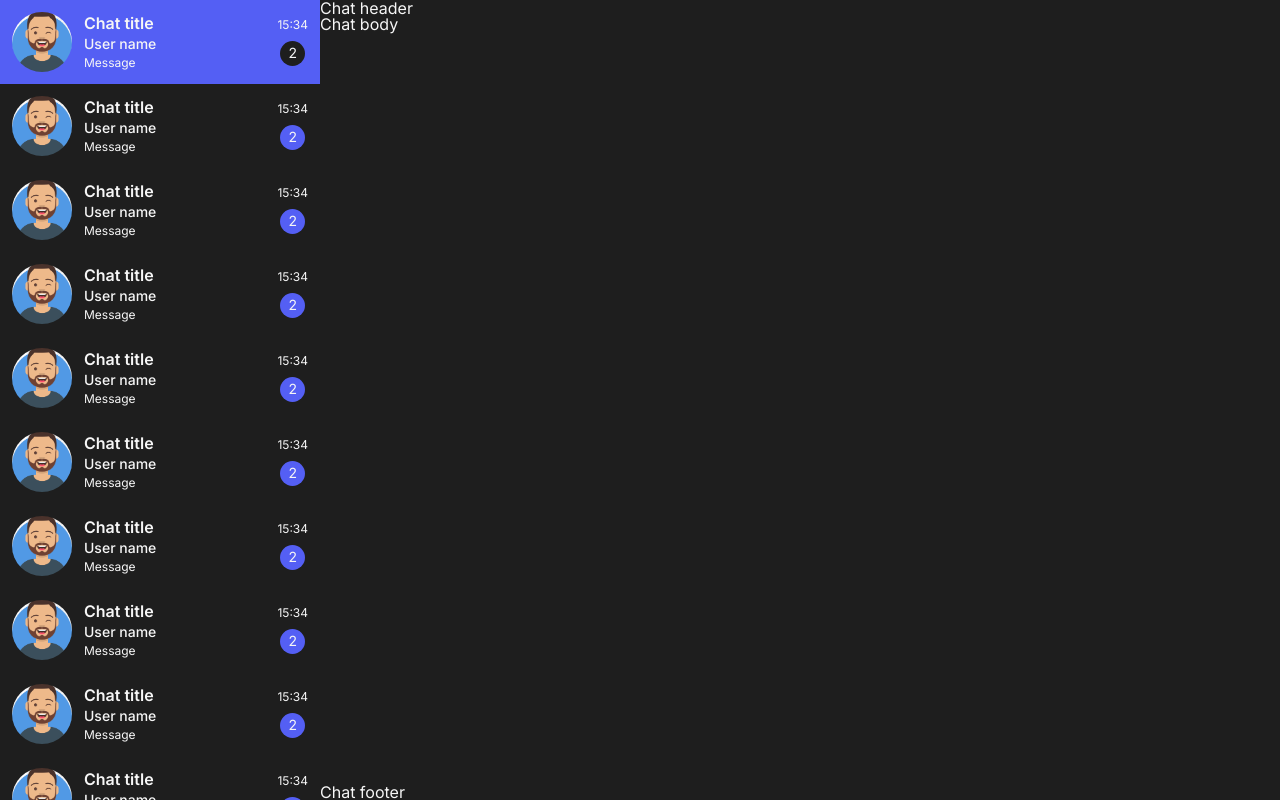
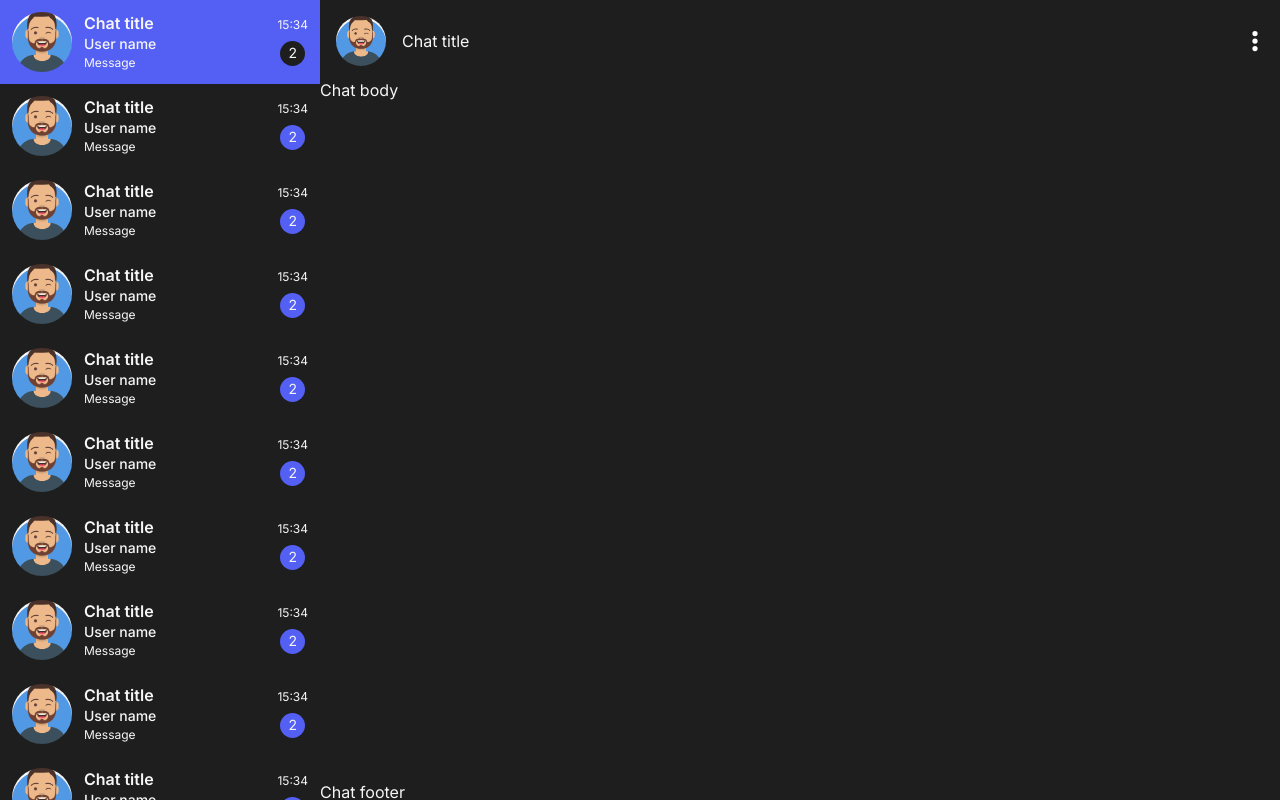
Before and after one commit to akezhanbexeitov/ocg-chat, a Next.js app: page /some-chat-id in a window 1280 px wide. Built offline with nearby package versions, Linux system fonts and the light colour scheme.

Commit message:
Create chat header

```diff
--- a/package.json
+++ b/package.json
@@ -17,6 +17,7 @@
     "@types/node": "20",
     "@types/react": "18",
     "@types/react-dom": "18",
+    "classnames": "^2.5.1",
     "eslint": "8",
     "eslint-config-next": "14.1.0",
     "mongoose": "8.1.2",
--- a/src/app/[chatId]/page.module.scss
+++ b/src/app/[chatId]/page.module.scss
@@ -5,7 +5,6 @@
   height: 100%;
 
   &__header {
-
   }
 
   &__body {
--- a/src/app/[chatId]/page.tsx
+++ b/src/app/[chatId]/page.tsx
@@ -1,11 +1,12 @@
+import ChatHeader from "@/components/ChatHeader";
 import styles from "./page.module.scss";
 
 export default function Page() {
   return (
     <div className={styles.chat}>
-      <div className={styles["chat__header"]}>Chat header</div>
-      <div className={styles["chat__body"]}>Chat body</div>
-      <div className={styles["chat__footer"]}>Chat footer</div>
+      <ChatHeader className={styles.chat__header} />
+      <div className={styles.chat__body}>Chat body</div>
+      <div className={styles.chat__footer}>Chat footer</div>
     </div>
   );
 }
--- a/src/components/ChatHeader/index.module.scss
+++ b/src/components/ChatHeader/index.module.scss
@@ -0,0 +1,47 @@
+.chat-header {
+  display: flex;
+  justify-content: space-between;
+  align-items: center;
+  padding: 16px;
+
+  &__left {
+    display: flex;
+    align-items: center;
+    gap: 16px;
+  }
+
+  &__right {
+    width: fit-content;
+
+    & button {
+      display: flex;
+      justify-content: center;
+      align-items: center;
+      background: none;
+      border: none;
+      cursor: pointer;
+      padding: 6px;
+    }
+
+    & svg {
+      width: 6px;
+    }
+  }
+
+  &__avatar {
+    width: 50px;
+    height: 50px;
+    border-radius: 50%;
+    overflow: hidden;
+
+    & img {
+      width: 100%;
+      height: 100%;
+      object-fit: cover;
+    }
+  }
+
+  &__title {
+
+  }
+}
--- a/src/components/ChatHeader/index.tsx
+++ b/src/components/ChatHeader/index.tsx
@@ -0,0 +1,33 @@
+import Image from "next/image";
+import styles from "./index.module.scss";
+import classNames from "classnames";
+import Ellipsis from "../icons/Ellipsis";
+
+interface Props {
+  className?: string;
+}
+
+const cn = classNames.bind(styles);
+
+export default function ChatHeader({ className }: Props) {
+  return (
+    <header className={cn(className, styles["chat-header"])}>
+      <div className={styles["chat-header__left"]}>
+        <div className={styles["chat-header__avatar"]}>
+          <Image
+            src="/images/avatar.png"
+            width={50}
+            height={50}
+            alt="Chat avatar"
+          />
+        </div>
+        <h1 className={styles["chat-header__title"]}>Chat title</h1>
+      </div>
+      <div className={styles["chat-header__right"]}>
+        <button>
+          <Ellipsis />
+        </button>
+      </div>
+    </header>
+  );
+}
--- /dev/null
+++ b/src/components/icons/Ellipsis.tsx
@@ -0,0 +1,10 @@
+export default function Ellipsis() {
+  return (
+    <svg xmlns="http://www.w3.org/2000/svg" viewBox="0 0 128 512">
+      <path
+        fill="#ffffff"
+        d="M64 360a56 56 0 1 0 0 112 56 56 0 1 0 0-112zm0-160a56 56 0 1 0 0 112 56 56 0 1 0 0-112zM120 96A56 56 0 1 0 8 96a56 56 0 1 0 112 0z"
+      />
+    </svg>
+  );
+}
```
Also changed, not shown: 1 other file (tests, documents, lock files or other folders).
